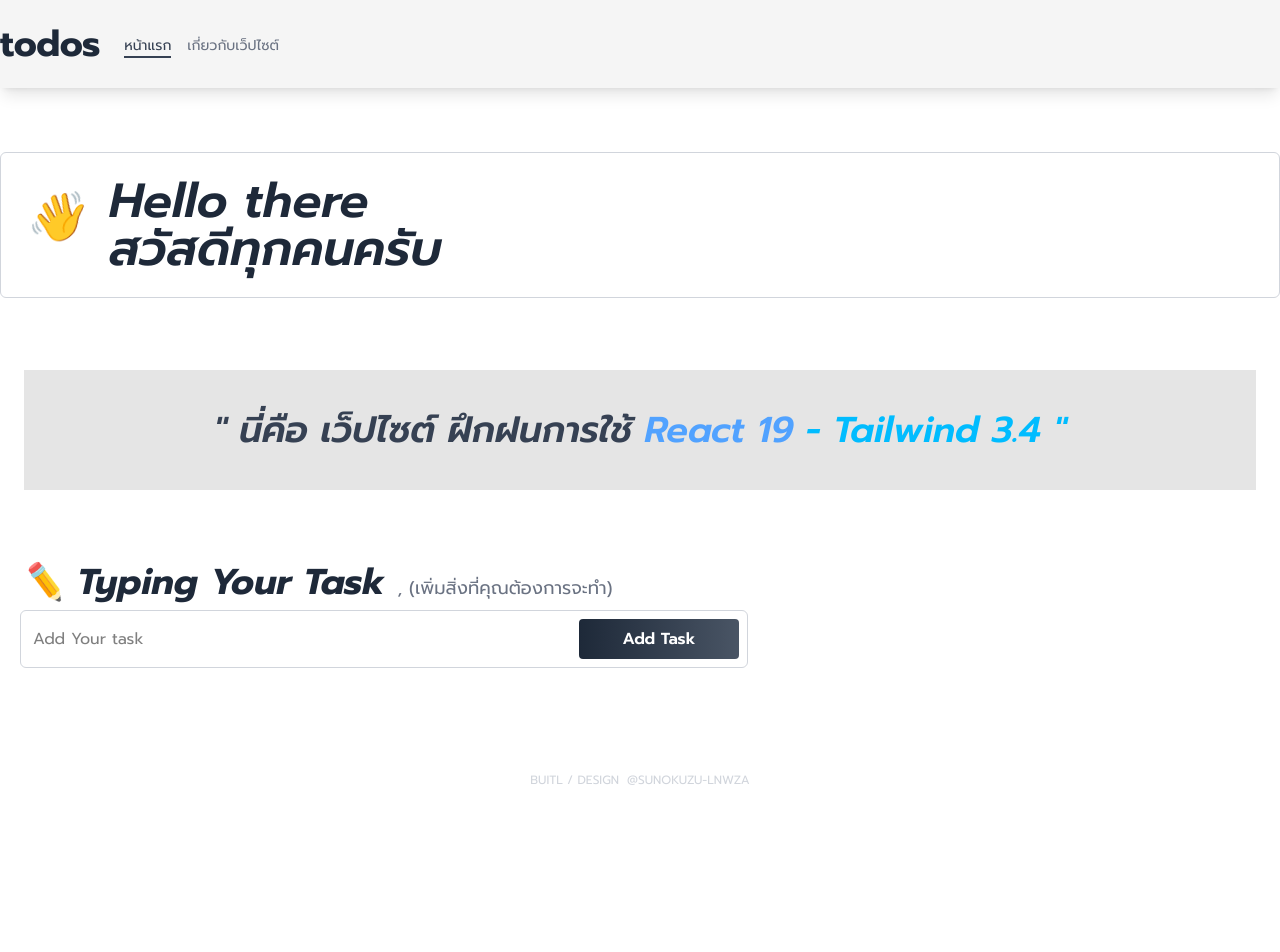
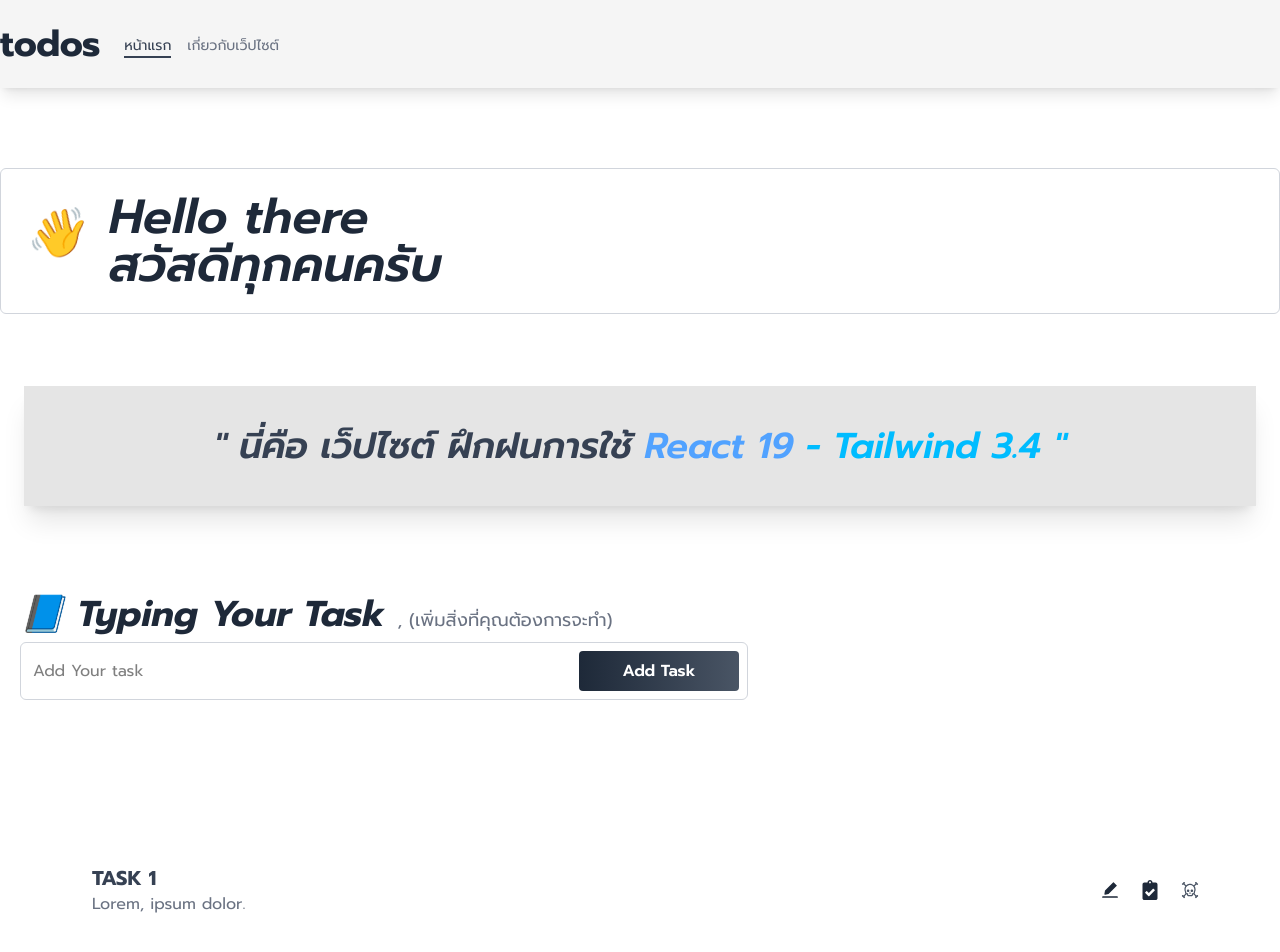
Before and after one commit to sunokuzu-lnwza-007/practice-todos-sample, a React (Vite) app: page / in a window 1280 px wide. Shown: the top 952 px of the page. Before the commit the page ends 800 px from the top, so only its background shows below. Built offline with nearby package versions, Linux system fonts and the light colour scheme.

Commit message:
Update Navbar and AddTask styles, enhance Task component with icons, and adjust HomePages layout

```diff
--- a/src/components/Navbar.jsx
+++ b/src/components/Navbar.jsx
@@ -1,5 +1,4 @@
 import { Link, NavLink } from "react-router-dom";
-import { LuListTodo } from "react-icons/lu";
 
 const Navbar = () => {
   const activeLink = ({ isActive }) =>
@@ -8,7 +7,7 @@ const Navbar = () => {
       : "hover:text-gray-600";
 
   return (
-    <nav className="shadow-lg bg-neutral-100 py-6">
+    <nav className="shadow-lg bg-neutral-100 py-8 sm:py-6">
       <div className="container mx-auto sm:flex place-items-center gap-x-6 justify-center sm:place-items-start sm:justify-start">
         <Link to="/">
           <span className="flex items-center gap-2 font-bold text-4xl text-gray-800">
--- a/src/components/Todo/AddTask.jsx
+++ b/src/components/Todo/AddTask.jsx
@@ -16,7 +16,7 @@ const AddTask = ({ newTask }) => {
   };
 
   return (
-    <div className="max-w-3xl">
+    <div className="max-w-3xl py-2 lg:mt-4">
       <form
         className="px-5 text-center sm:text-start"
         ref={form}
@@ -26,7 +26,7 @@ const AddTask = ({ newTask }) => {
           htmlFor="title"
           className="text-lg italic sm:text-4xl text-gray-800 font-bold"
         >
-          <span> ✏️ </span> Typing Your Task{" "}
+          <span> 📘 </span> Typing Your Task{" "}
         </label>
         <span className="text-xs sm:text-lg text-gray-500">
           , (เพิ่มสิ่งที่คุณต้องการจะทำ)
--- a/src/components/Todo/Task.jsx
+++ b/src/components/Todo/Task.jsx
@@ -1,17 +1,30 @@
+import { AiFillEdit } from "react-icons/ai";
+import { FaClipboardCheck } from "react-icons/fa";
+import { LiaSkullCrossbonesSolid } from "react-icons/lia";
+
 const Task = () => {
   return (
-    <div className="max-w-6xl mx-3 lg:mx-auto lg:pt-14 lg:pt-0">
+    <div className="max-w-6xl mx-3 lg:mx-auto lg:pt-14 pt-0">
       <div className="flex flex-col">
-        <div className="flex justify-between items-center">
-          <article>
-            <p className="text-gray-800 antialiased font-bold text-xl">
+        <div className="flex justify-between items-center rounded-sm p-4">
+          <article className="p-3">
+            <p className="text-gray-700 antialiased font-bold text-xl">
               TASK 1
             </p>
-            <p>Lorem, ipsum dolor.</p>
+            <div className="flex">
+              <p className="text-gray-500">Lorem, ipsum dolor.</p>
+            </div>
           </article>
-          <div className="flex gap-5">
-            <button>1</button>
-            <button>1</button>
+          <div className="flex text-xl gap-5 mx-7 sm:mx-0 text-gray-800">
+            <button>
+              <AiFillEdit />
+            </button>
+            <button>
+              <FaClipboardCheck />
+            </button>
+            <button className="font-bold text-gray-600">
+              <LiaSkullCrossbonesSolid />
+            </button>
           </div>
         </div>
       </div>
--- a/src/pages/HomePages.jsx
+++ b/src/pages/HomePages.jsx
@@ -1,7 +1,6 @@
 import { useState } from "react";
 import AddTask from "../components/Todo/AddTask";
 import styles from "./style.module.css";
-import { SiGithub } from "react-icons/si";
 import Task from "../components/Todo/Task";
 
 const HomePages = () => {
@@ -15,8 +14,8 @@ const HomePages = () => {
     <>
       <div className={styles.container_wraper}>
         <div className="flex flex-col">
-          <div className="text-3xl lg:text-5xl text-gray-800 font-semibold mx-4 sm:mx-0 py-4 sm:py-0">
-            <article className="flex gap-2 lg:gap-6 italic border-1 border-gray-300 lg:p-6 rounded-md">
+          <div className="text-3xl lg:text-5xl text-gray-800 font-semibold mx-4 sm:mx-0 sm:py-0">
+            <article className="flex justify-center sm:justify-start gap-2 lg:gap-6 italic border-1 border-gray-300 lg:p-6 rounded-md">
               <span className="mx-3 sm:mx-0 text-3xl mt-4 lg:text-5xl hover:animate-bounce duration-75 hover:scale-110">
                 👋
               </span>
@@ -24,7 +23,7 @@ const HomePages = () => {
                 Hello there <br /> สวัสดีทุกคนครับ
               </span>
             </article>
-            <div className="bg-neutral-200 p-4 lg:p-0 text-center text-xl sm:text-4xl text-gray-700 mt-16 sm:mt-18 sm:mx-6 mx-3 antialiased italic lg:py-10">
+            <div className="bg-neutral-200 shadow-xl p-4 mb-2 lg:p-0 text-center text-lg sm:text-4xl text-gray-700 mt-8 sm:mt-18 sm:mx-6 mx-3 antialiased italic lg:py-10">
               <p>
                 " นี่คือ เว็ปไซต์ ฝึกฝนการใช้{" "}
                 <a
@@ -48,6 +47,7 @@ const HomePages = () => {
         </div>
 
         <AddTask newTask={newTask} />
+        <Task />
       </div>
     </>
   );
--- a/src/pages/style.module.css
+++ b/src/pages/style.module.css
@@ -2,6 +2,6 @@
 
 @layer components {
   .container_wraper {
-    @apply container py-10 sm:py-0 lg:py-16 space-y-8 md:space-y-18 mx-auto;
+    @apply container py-8 sm:py-0 lg:py-20 space-y-8 md:space-y-18 mx-auto;
   }
 }
```
